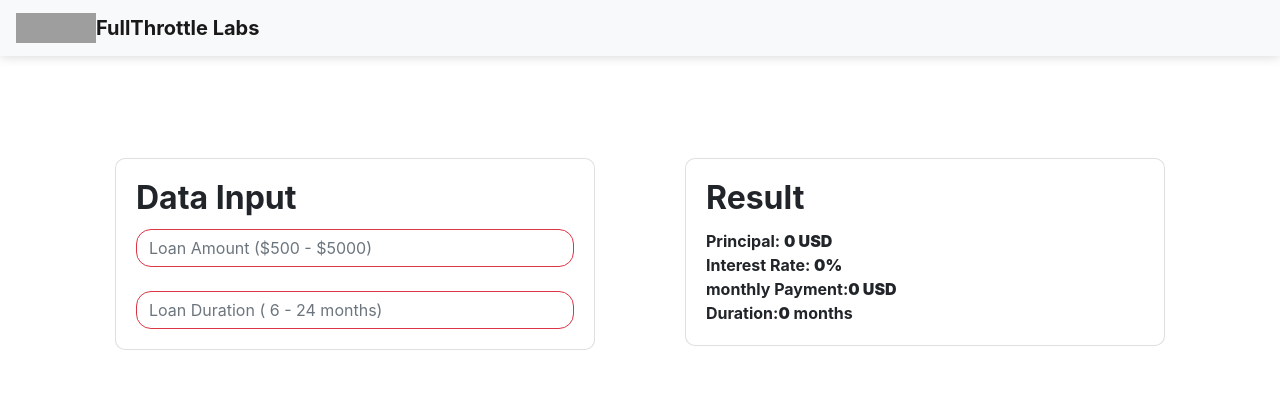
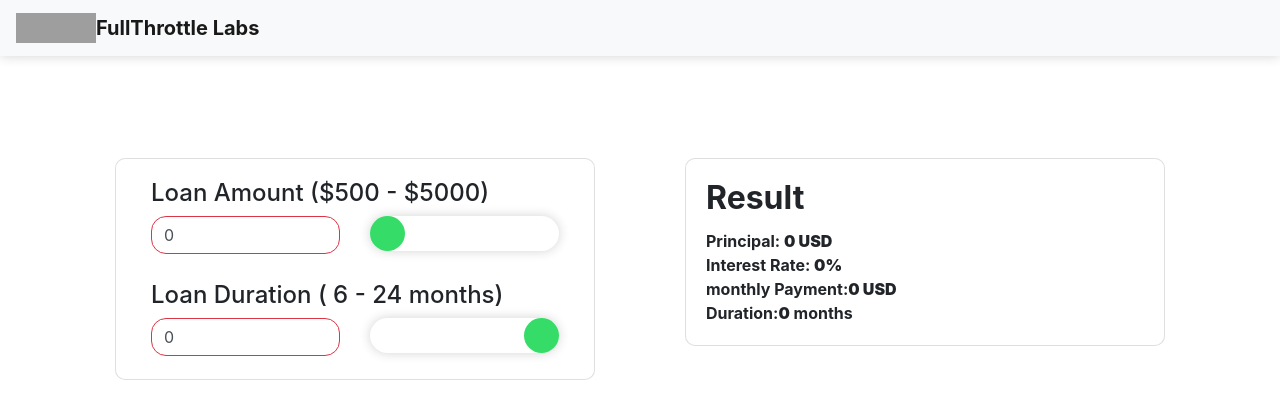
Before and after one commit to 0xpulsar/intereset_calculator, a React (Create React App) app: page / in a window 1280 px wide. Shown: the top 418 px of the page. Built offline with nearby package versions, Linux system fonts and the light colour scheme; grey boxes are pictures that could not be loaded.

Commit message:
slider new UI

```diff
--- a/src/Home/DataComp/DataComp.js
+++ b/src/Home/DataComp/DataComp.js
@@ -2,7 +2,7 @@ import React, { Component } from "react";
 class DataComp extends Component {
   constructor(props) {
     super(props);
-    this.state = { principal: "", months: "" };
+    this.state = { principal: "0", months: "0" };
   }
   handlePrincipalChange(event) {
     var value = event.target.value;
@@ -27,24 +27,43 @@ class DataComp extends Component {
       <div>
         <div className="card">
           <div className="card-body text-left">
-            <h2 className="card-title">
-              <b>Data Input</b>
-            </h2>
             <b className="card-text">
-              <form>
+              <div className="container">
+                <h4>Loan Amount ($500 - $5000)</h4>
+                <div className="row">
+                  <div className="col-sm">
                     <input
                       type="text"
                       className={
-                    this.state.principal <= 5000 && this.state.principal >= 500
+                        this.state.principal <= 5000 &&
+                        this.state.principal >= 500
                           ? "form-control valid-input"
                           : "form-control invalid-input"
                       }
                       id="principalINP"
-                  placeholder="Loan Amount ($500 - $5000)"
+                      placeholder="amount"
                       value={this.state.principal}
                       onChange={this.handlePrincipalChange.bind(this)}
                     />
+                  </div>
+                  <div className="col-sm">
+                    <div class="slidecontainer">
+                      <input
+                        type="range"
+                        min="500"
+                        max="5000"
+                        onChange={this.handlePrincipalChange.bind(this)}
+                        className="slider"
+                        id="prinRange"
+                      />
+                    </div>
+                  </div>
+                </div>
                 <br />
+                <h4>Loan Duration ( 6 - 24 months)</h4>
+                {/* months */}
+                <div className="row">
+                  <div className="col-sm">
                     <input
                       type="text"
                       className={
@@ -53,11 +72,23 @@ class DataComp extends Component {
                           : "form-control invalid-input"
                       }
                       id="MonthsINP"
-                  placeholder="Loan Duration ( 6 - 24 months)"
+                      placeholder="months"
                       value={this.state.months}
                       onChange={this.handleMonthsChange.bind(this)}
                     />
-              </form>
+                  </div>
+                  <div className="col-sm">
+                    <input
+                      type="range"
+                      min="6"
+                      max="24"
+                      onChange={this.handleMonthsChange.bind(this)}
+                      className="slider"
+                      id="montRange"
+                    />
+                  </div>
+                </div>
+              </div>
             </b>
           </div>
         </div>
--- a/src/Home/Home.css
+++ b/src/Home/Home.css
@@ -55,3 +55,21 @@
     color: black;
   }
 }
+
+.slidecontainer {
+  width: 100%; /* Width of the outside container */
+}
+.slider {
+  -webkit-appearance: none;
+  box-shadow: 0 0 11px rgba(33, 33, 33, 0.2);
+  outline: none;
+  width: 100%;
+  border-radius: 20px;
+}
+.slider::-webkit-slider-thumb {
+  -webkit-appearance: none;
+  width: 35px;
+  height: 35px;
+  background-color: #35dc67;
+  border-radius: 20px;
+}
```
Lines whose indentation alone changed are shown as unchanged.
